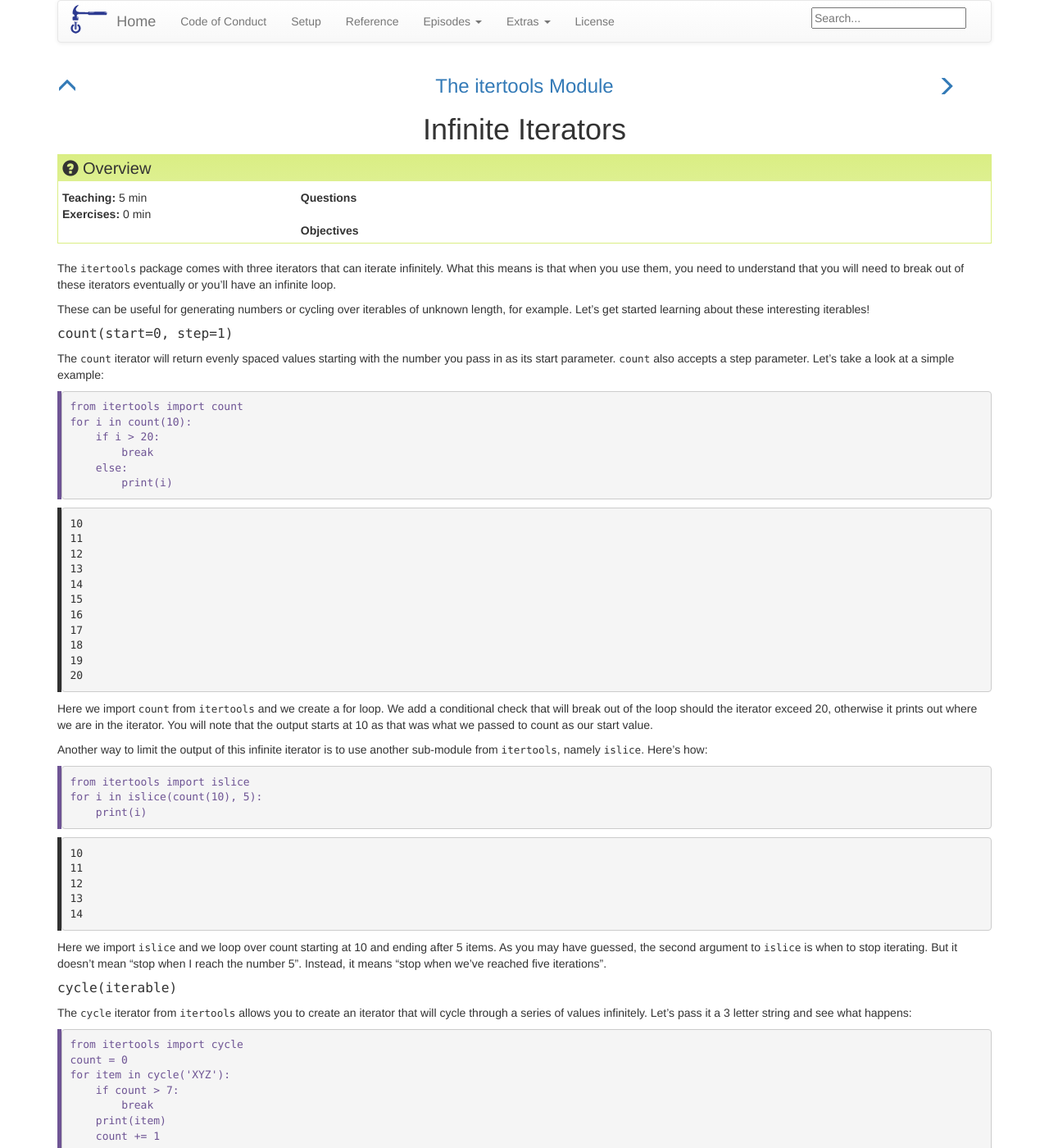
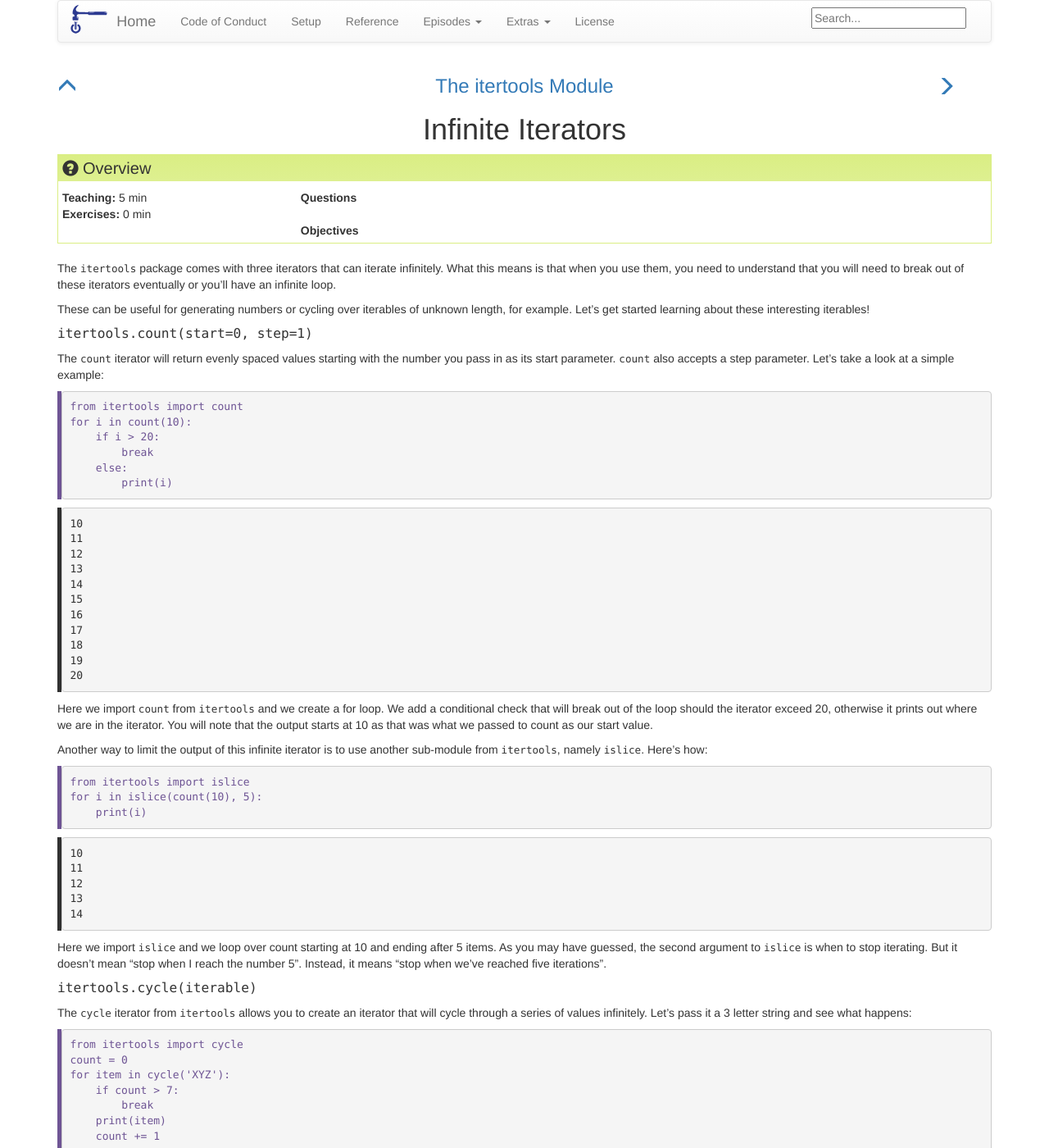
Before and after one commit to albietz/python-itertools, a Jekyll site: the page built from _episodes/01-infinite-iterators.md, in a window 1280 px wide and 1400 px high. Shown: the whole window at 82% size. Built offline with Jekyll 4.4.1, drawn with Linux system fonts in a browser that asks for light colours; some of the changed text lies outside the part shown.

Commit message:
Signed-off-by: Greg Watson <g.watson@computer.org>

```diff
--- a/_episodes/01-infinite-iterators.md
+++ b/_episodes/01-infinite-iterators.md
@@ -12,7 +12,7 @@ them, you need to understand that you will need to break out of these iterators
 These can be useful for generating numbers or cycling over iterables of unknown length, for example. Let’s get started
 learning about these interesting iterables!
 
-#### `count(start=0, step=1)`
+#### `itertools.count(start=0, step=1)`
 
 The `count` iterator will return evenly spaced values starting with the number you pass in as its start parameter.
 `count` also accepts a step parameter. Let’s take a look at a simple example:
@@ -69,7 +69,7 @@ Here we import `islice` and we loop over count starting at 10 and ending after 5
 argument to `islice` is when to stop iterating. But it doesn’t mean “stop when I reach the number 5”. Instead, it means
 “stop when we’ve reached five iterations”.
 
-#### `cycle(iterable)`
+#### `itertools.cycle(iterable)`
 
 The `cycle` iterator from `itertools` allows you to create an iterator that will cycle through a series of values infinitely.
 Let’s pass it a 3 letter string and see what happens:
@@ -125,7 +125,7 @@ then we pass that variable to the `next` function. Every time we call next, it r
 Since this iterator is infinite, we can call `next` all day long and never run out of items. It is wise to ensure that
 the loop terminates at some point.
 
-#### `repeat(object[, times])`
+#### `itertools.repeat(object[, times])`
 
 The `repeat` iterator will return an object an object over and over again forever unless you set its `times` argument. It is
 quite similar to `cycle` except that it doesn’t cycle over a set of values repeatedly. Let’s take a look at a simple example:
```
